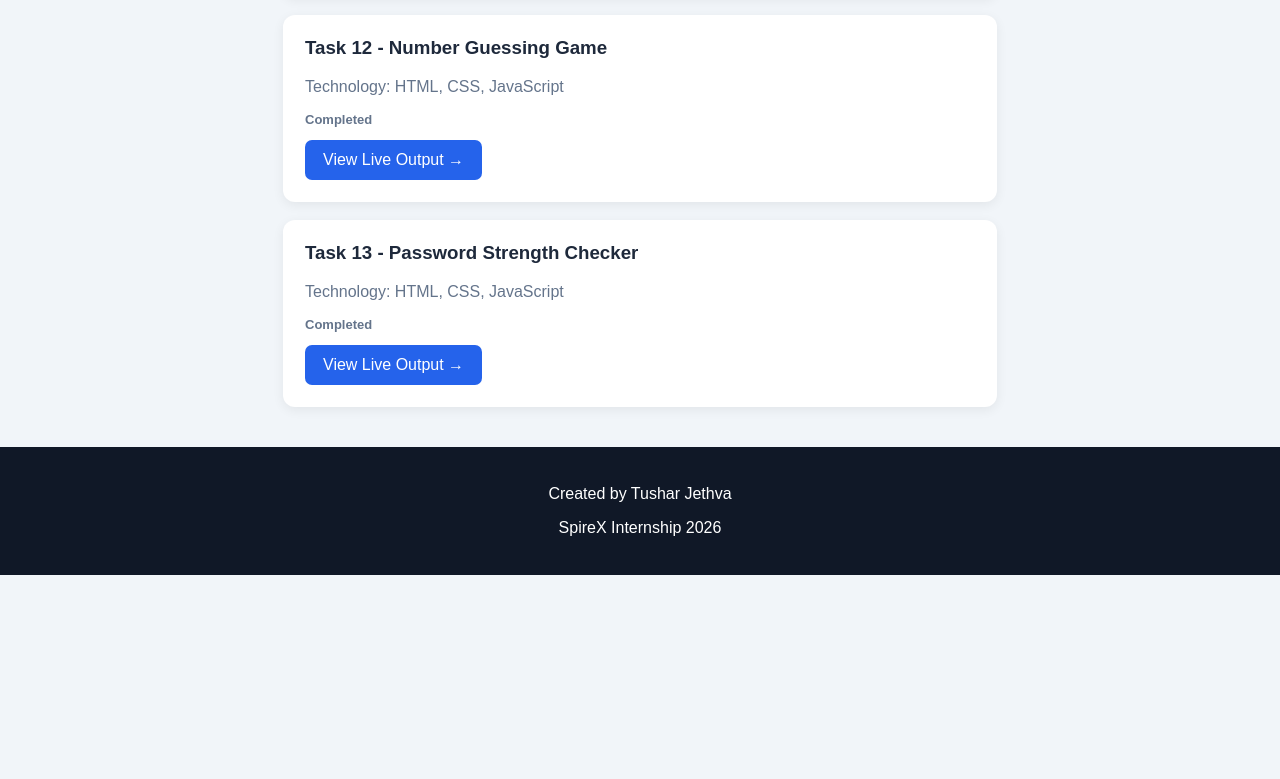
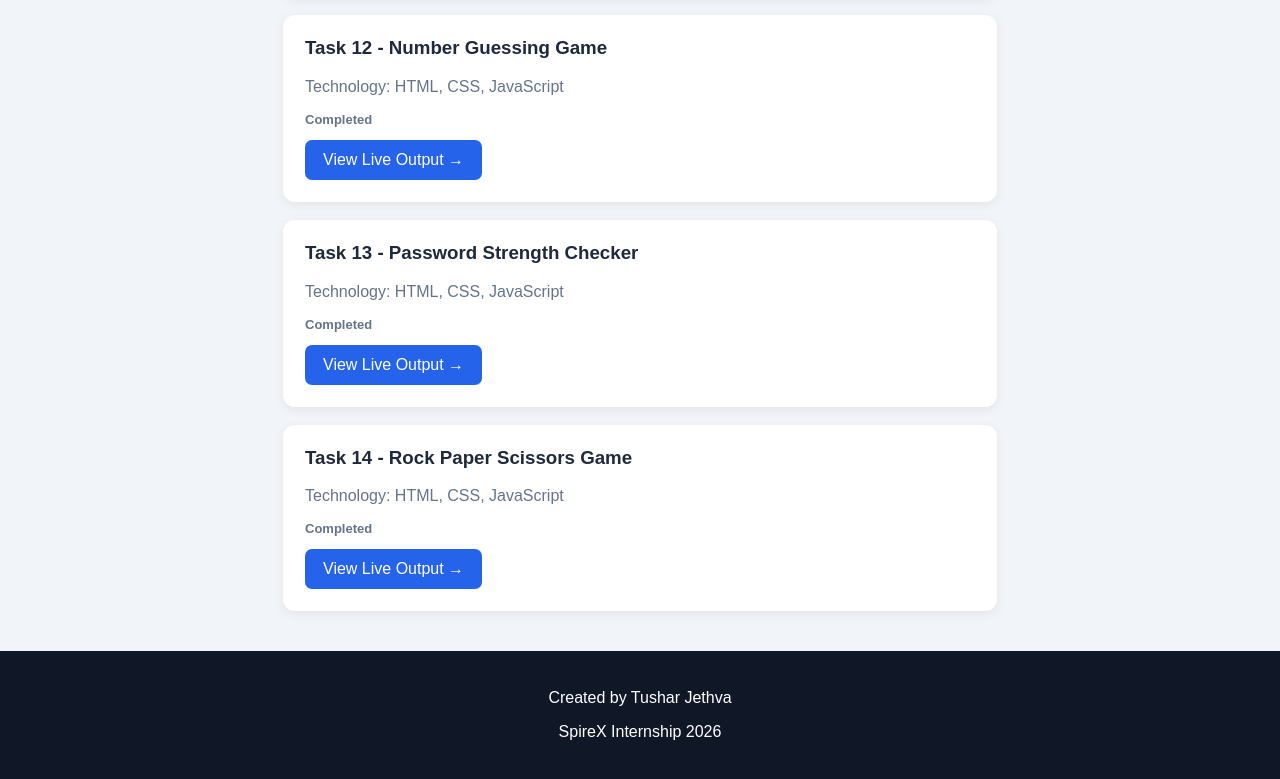
Before and after one commit to TusharJethva07/SpireX-Internship, a plain HTML site: page index.html in a window 1280 px wide. Shown: the part 2597-3376 px from the top of the page. Before the commit the page ends 3172 px from the top, so only its background shows below. Drawn offline with Linux system fonts and the light colour scheme.

Commit message:
Update index.html

```diff
--- a/index.html
+++ b/index.html
@@ -217,6 +217,17 @@
     </a>
     </div>
 
+
+    <div class="task">
+    <h3>Task 14 - Rock Paper Scissors Game</h3>
+    <p>Technology: HTML, CSS, JavaScript</p>
+    <p class="status">Completed</p>
+    <a class="btn" href="./Task-14/game.html">
+        View Live Output →
+    </a>
+    </div>
+
+
 </div>
 
 <footer>
```
